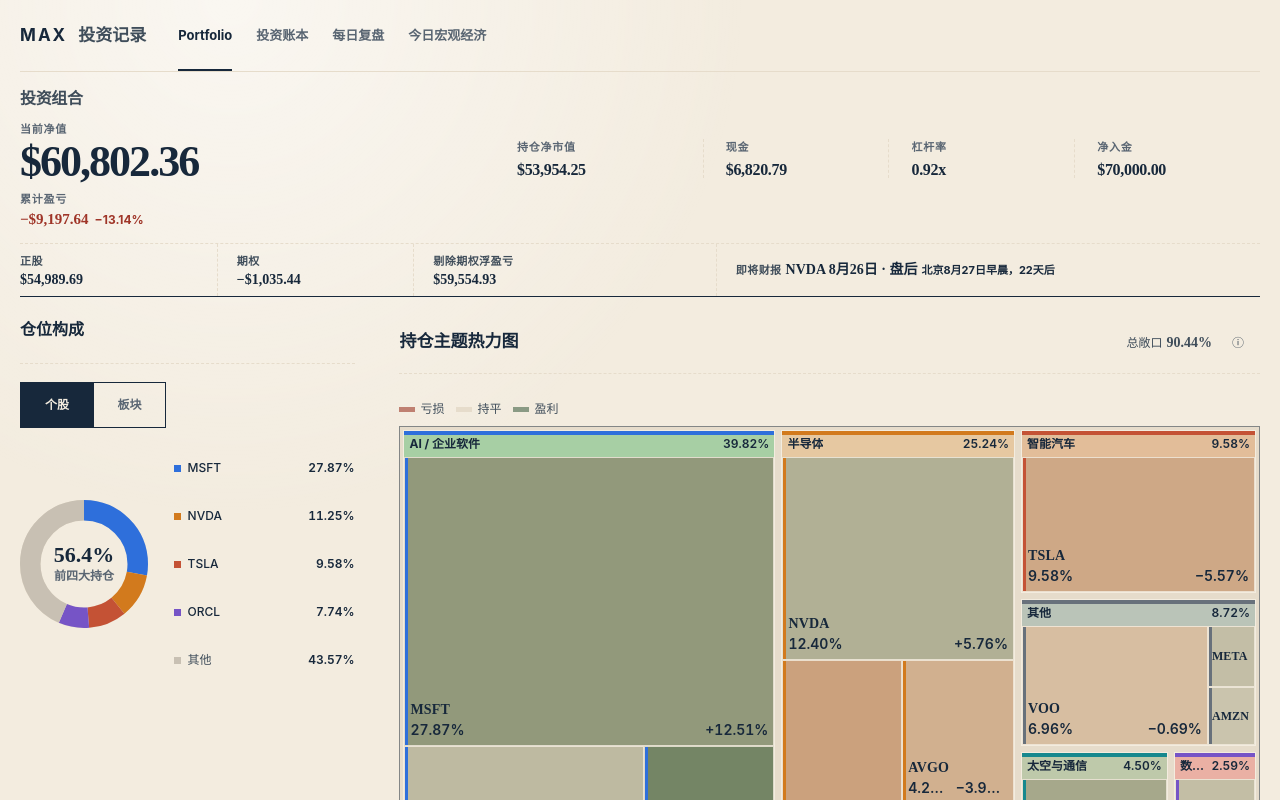
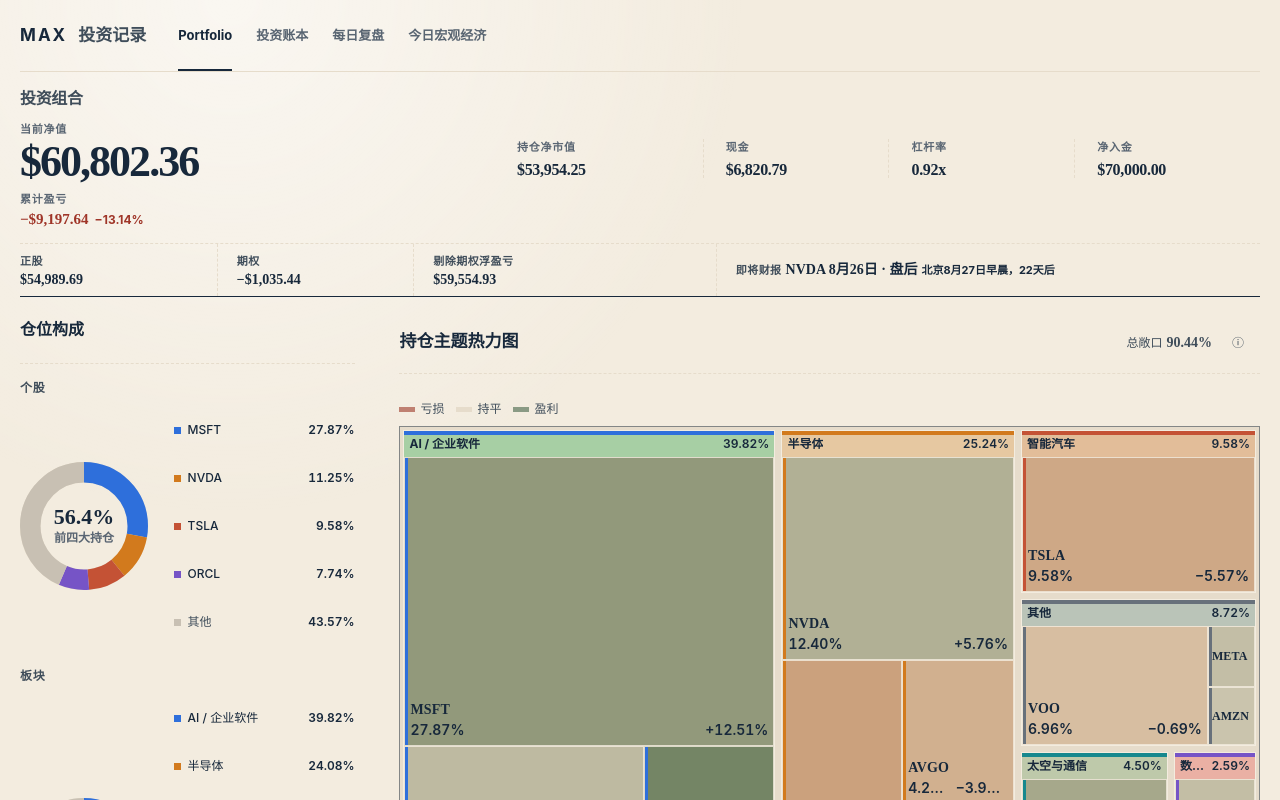
Before and after one commit to Paikchu/earning-report-analysis, a Next.js app: page / in a window 1280 px wide. Shown: the top 800 px of the page. Built offline with nearby package versions, Linux system fonts and the light colour scheme.

Commit message:
Show allocation rings together

```diff
--- a/app/globals.css
+++ b/app/globals.css
@@ -334,29 +334,25 @@
 .portfolio-analysis > .heatmap-section .heatmap-key { order: 2; }
 .portfolio-analysis > .heatmap-section .heatmap-plot { order: 3; }
 
-.allocation-tabs {
-  width: fit-content;
-  margin-bottom: 18px;
-  display: flex;
-  border: 1px solid var(--ink);
-}
-
-.allocation-tabs button {
-  min-width: 72px;
-  min-height: 44px;
-  padding: 0 16px;
-  color: var(--ink-muted);
-  border: 0;
-  background: transparent;
+.allocation-comparison {
+  display: grid;
+  grid-template-columns: repeat(auto-fit, minmax(min(100%, 260px), 1fr));
+  gap: 26px;
+}
+
+.allocation-mode-panel {
+  min-width: 0;
+  display: grid;
+  align-content: start;
+  gap: 14px;
+}
+
+.allocation-mode-panel h3 {
+  margin: 0;
+  color: var(--ink-soft);
   font: 650 12px/1 var(--sans);
-  cursor: pointer;
-}
-
-.allocation-tabs button + button { border-left: 1px solid var(--ink); }
-.allocation-tabs button[aria-selected="true"] { color: var(--paper); background: var(--ink); }
-.allocation-tabpanels { min-height: 170px; display: grid; }
-.allocation-tabpanel { min-width: 0; grid-area: 1 / 1; }
-.allocation-tabpanel[data-active="false"] { visibility: hidden; pointer-events: none; }
+  letter-spacing: .06em;
+}
 
 .section-divider {
   width: 100%;
--- a/app/portfolio-dashboard.tsx
+++ b/app/portfolio-dashboard.tsx
@@ -22,8 +22,6 @@
 import { useMarketQuotes, type QuoteLoadStatus } from "./use-market-quotes";
 import type { MarketQuoteMap } from "@/lib/yahoo-quotes";
 
-type AllocationMode = "holding" | "sector";
-const allocationModes: AllocationMode[] = ["holding", "sector"];
 type DashboardView = "portfolio" | "review";
 
 function Pnl({ value }: { value: number }) {
@@ -315,62 +313,17 @@
   activeSymbol: string | null;
   onActiveSymbolChange: (symbol: string | null) => void;
 }) {
-  const [mode, setMode] = useState<AllocationMode>("holding");
-
   return (
-    <>
-      <div className="allocation-tabs" role="tablist" aria-label="仓位占比口径">
-        {allocationModes.map((value) => (
-          <button
-            aria-controls={`allocation-panel-${value}`}
-            aria-selected={mode === value}
-            id={`allocation-tab-${value}`}
-            key={value}
-            onClick={() => setMode(value)}
-            onKeyDown={(event) => {
-              if (!["ArrowLeft", "ArrowRight", "Home", "End"].includes(event.key)) return;
-              event.preventDefault();
-              const currentIndex = allocationModes.indexOf(value);
-              const direction = event.key === "ArrowLeft" ? -1 : 1;
-              const nextMode = event.key === "Home"
-                ? allocationModes[0]
-                : event.key === "End"
-                  ? allocationModes.at(-1)!
-                  : allocationModes[(currentIndex + direction + allocationModes.length) % allocationModes.length];
-              setMode(nextMode);
-              requestAnimationFrame(() => document.getElementById(`allocation-tab-${nextMode}`)?.focus());
-            }}
-            role="tab"
-            tabIndex={mode === value ? 0 : -1}
-            type="button"
-          >
-            {value === "holding" ? "个股" : "板块"}
-          </button>
-        ))}
-      </div>
-      <div className="allocation-tabpanels">
-        <div
-          aria-hidden={mode !== "holding"}
-          aria-labelledby="allocation-tab-holding"
-          className="allocation-tabpanel"
-          data-active={mode === "holding"}
-          id="allocation-panel-holding"
-          role="tabpanel"
-        >
-          <AllocationRing groups={groups} activeSymbol={activeSymbol} onActiveSymbolChange={onActiveSymbolChange} />
-        </div>
-        <div
-          aria-hidden={mode !== "sector"}
-          aria-labelledby="allocation-tab-sector"
-          className="allocation-tabpanel"
-          data-active={mode === "sector"}
-          id="allocation-panel-sector"
-          role="tabpanel"
-        >
-          <SectorAllocationRing groups={groups} />
-        </div>
-      </div>
-    </>
+    <div className="allocation-comparison">
+      <section className="allocation-mode-panel" aria-labelledby="holding-allocation-title">
+        <h3 id="holding-allocation-title">个股</h3>
+        <AllocationRing groups={groups} activeSymbol={activeSymbol} onActiveSymbolChange={onActiveSymbolChange} />
+      </section>
+      <section className="allocation-mode-panel" aria-labelledby="sector-allocation-title">
+        <h3 id="sector-allocation-title">板块</h3>
+        <SectorAllocationRing groups={groups} />
+      </section>
+    </div>
   );
 }
 
```
Also changed, not shown: 1 other file (tests, documents, lock files or other folders).
